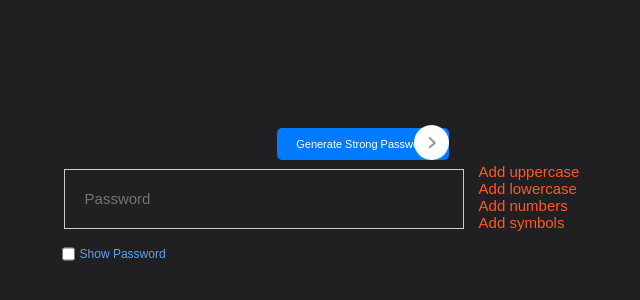
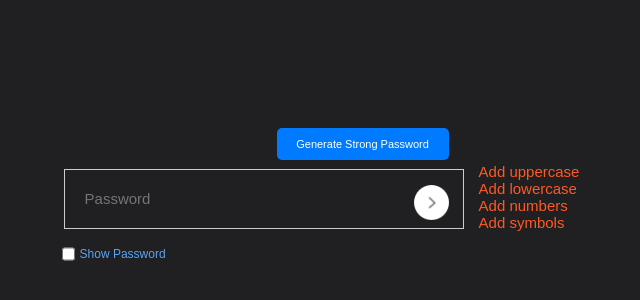
Before and after one commit to Prachi-24ja/Password-checker, a plain HTML site: page index.html in a window 1280 px wide. Shown: the part 176-476 px from the top of the page, without its empty margins (326-966 px from the left). Drawn offline with Linux system fonts and the light colour scheme.

Commit message:
Update style.css

```diff
--- a/style.css
+++ b/style.css
@@ -1,8 +1,4 @@
 * {
-    margin: 0;
-    padding: 0;
-    font-family: 'Poppins', sans-serif;
-    box-sizing: border-box;
     margin: 0;
     padding: 0;
     font-family: 'Poppins', sans-serif;
@@ -59,7 +55,7 @@ button img {
     display: none;
 }
 
-button[type=submit] {
+button[type=fresh] {
     margin-top: 3.75rem;
 }
 
```
